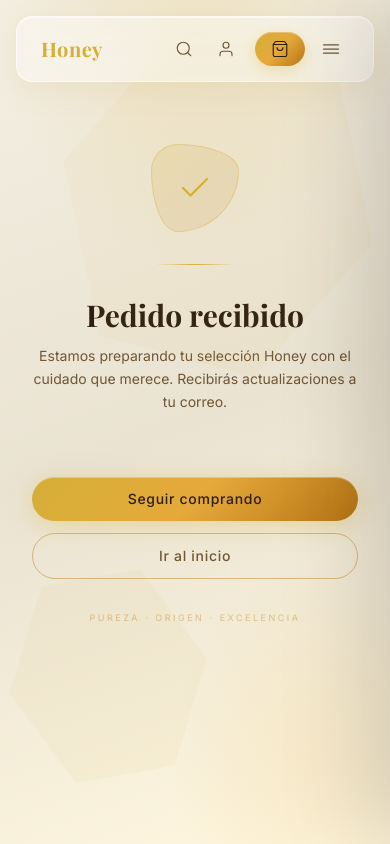
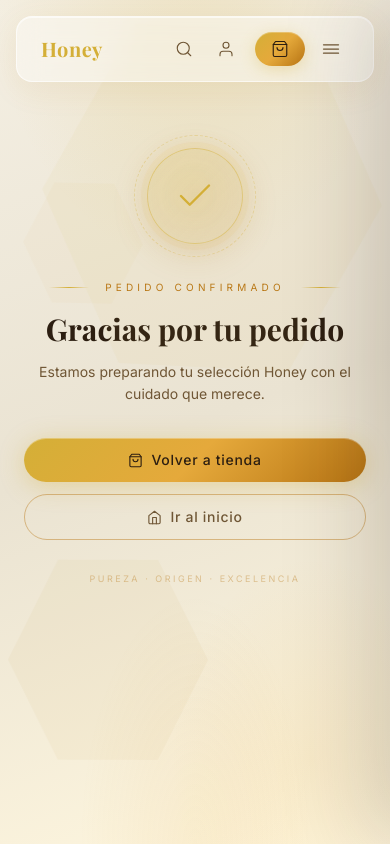
Before and after one commit to GaliGara/honey-app, a Next.js app: page /gracias in a window 390 px wide. Shown: the top 844 px of the page. Built offline with nearby package versions, Linux system fonts and the light colour scheme; a web font is replaced by a local one.

Commit message:
feat: polish order confirmation page

```diff
--- a/src/app/globals.css
+++ b/src/app/globals.css
@@ -232,10 +232,20 @@ body {
   animation-delay: var(--card-delay, 0s);
 }
 
+/* ── Success seal entrance ────────────────────────── */
+@keyframes success-pop {
+  0%   { opacity: 0; transform: scale(0.72); }
+  60%  { opacity: 1; transform: scale(1.06); }
+  100% { opacity: 1; transform: scale(1.00); }
+}
+.success-pop {
+  animation: success-pop 0.65s cubic-bezier(0.34, 1.56, 0.64, 1) both;
+}
+
 @media (prefers-reduced-motion: reduce) {
   .jar-float, .hex-drift, .drop-bob, .drop-sway,
   .float-animation, .glow-pulse, .glass-shimmer,
-  .product-float, .card-rise {
+  .product-float, .card-rise, .success-pop {
     animation: none !important;
   }
 }
--- a/src/app/gracias/page.tsx
+++ b/src/app/gracias/page.tsx
@@ -8,6 +8,74 @@ export const metadata: Metadata = {
   description: "Tu pedido ha sido recibido. Gracias por confiar en Honey.",
 };
 
+/* ── Animated decorative hexes (server-renderable) ───────── */
+function PageDecor() {
+  return (
+    <>
+      {/* Large right hex */}
+      <div
+        aria-hidden
+        className="hex-shape hex-drift absolute pointer-events-none"
+        style={{
+          width: 340,
+          height: 340,
+          right: "2%",
+          top: "4%",
+          background: "rgba(212,175,55,0.05)",
+          transform: "rotate(15deg)",
+          ["--hd" as string]: "13s",
+        }}
+      />
+      {/* Small bottom-left hex */}
+      <div
+        aria-hidden
+        className="hex-shape hex-drift absolute pointer-events-none"
+        style={{
+          width: 200,
+          height: 200,
+          left: "2%",
+          bottom: "10%",
+          background: "rgba(184,117,20,0.04)",
+          transform: "rotate(-10deg)",
+          ["--hd" as string]: "10.5s",
+          animationDelay: "-4.5s",
+        }}
+      />
+      {/* Accent top-left hex */}
+      <div
+        aria-hidden
+        className="hex-shape hex-drift absolute pointer-events-none"
+        style={{
+          width: 120,
+          height: 120,
+          left: "6%",
+          top: "22%",
+          background: "rgba(229,169,59,0.035)",
+          transform: "rotate(25deg)",
+          ["--hd" as string]: "16s",
+          animationDelay: "-7s",
+        }}
+      />
+      {/* Bottom ambient warm glow */}
+      <div
+        aria-hidden
+        style={{
+          position: "absolute",
+          bottom: 0,
+          left: "50%",
+          transform: "translateX(-50%)",
+          width: "60%",
+          height: "30%",
+          background:
+            "radial-gradient(ellipse at bottom, rgba(229,169,59,0.09) 0%, transparent 70%)",
+          pointerEvents: "none",
+        }}
+      />
+    </>
+  );
+}
+
+/* ── Page ─────────────────────────────────────────────────── */
 export default async function GraciasPage({
   searchParams,
 }: {
@@ -19,35 +87,8 @@ export default async function GraciasPage({
     <>
       <Navbar />
 
-      <main
-        className="warm-radial-bg relative min-h-screen pt-28 pb-16 px-4 overflow-hidden"
-      >
-        {/* Ambient decorative elements */}
-        <div
-          aria-hidden
-          className="hex-shape absolute pointer-events-none"
-          style={{
-            width: 320,
-            height: 320,
-            right: "3%",
-            top: "5%",
-            background: "rgba(212,175,55,0.05)",
-            transform: "rotate(15deg)",
-          }}
-        />
-        <div
-          aria-hidden
-          className="hex-shape absolute pointer-events-none"
-          style={{
-            width: 200,
-            height: 200,
-            left: "2%",
-            bottom: "8%",
-            background: "rgba(184,117,20,0.04)",
-            transform: "rotate(-10deg)",
-          }}
-        />
-
+      <main className="warm-radial-bg relative min-h-screen pt-28 pb-16 px-4 overflow-hidden">
+        <PageDecor />
         <CheckoutSuccessCard orderNumber={params.order} />
       </main>
 
--- a/src/components/checkout/checkout-success-card.tsx
+++ b/src/components/checkout/checkout-success-card.tsx
@@ -10,54 +10,30 @@ import {
   buildEmailProofUrl,
 } from "@/constants/payment";
 
-/* ── Icon components ────────────────────────────────────────── */
+/* ══════════════════════════════════════════════════════════
+   Icon components
+   ══════════════════════════════════════════════════════════ */
 
-function HexCheck() {
+function WhatsAppIcon() {
   return (
-    <div
-      aria-hidden
-      style={{
-        width: 88,
-        height: 88,
-        borderRadius: "30% 70% 70% 30% / 30% 30% 70% 70%",
-        background:
-          "linear-gradient(135deg, rgba(212,175,55,0.18) 0%, rgba(184,117,20,0.12) 100%)",
-        border: "1px solid rgba(212,175,55,0.35)",
-        display: "flex",
-        alignItems: "center",
-        justifyContent: "center",
-      }}
-    >
-      <svg
-        width="36"
-        height="36"
-        viewBox="0 0 24 24"
-        fill="none"
-        stroke="#D4AF37"
-        strokeWidth="1.5"
-        strokeLinecap="round"
-        strokeLinejoin="round"
-      >
-        <path d="M20 6L9 17l-5-5" />
+    <svg width="16" height="16" viewBox="0 0 24 24" fill="none" stroke="currentColor" strokeWidth="1.8" strokeLinecap="round" strokeLinejoin="round" aria-hidden>
+      <path d="M21 11.5a8.38 8.38 0 0 1-.9 3.8 8.5 8.5 0 0 1-7.6 4.7 8.38 8.38 0 0 1-3.8-.9L3 21l1.9-5.7a8.38 8.38 0 0 1-.9-3.8 8.5 8.5 0 0 1 4.7-7.6 8.38 8.38 0 0 1 3.8-.9h.5a8.48 8.48 0 0 1 8 8v.5z" />
     </svg>
-    </div>
+  );
+}
+
+function MailIcon() {
+  return (
+    <svg width="16" height="16" viewBox="0 0 24 24" fill="none" stroke="currentColor" strokeWidth="1.8" strokeLinecap="round" strokeLinejoin="round" aria-hidden>
+      <path d="M4 4h16c1.1 0 2 .9 2 2v12c0 1.1-.9 2-2 2H4c-1.1 0-2-.9-2-2V6c0-1.1.9-2 2-2z" />
+      <polyline points="22,6 12,13 2,6" />
+    </svg>
   );
 }
 
 function InfoIcon() {
   return (
-    <svg
-      width="15"
-      height="15"
-      viewBox="0 0 24 24"
-      fill="none"
-      stroke="currentColor"
-      strokeWidth="1.8"
-      strokeLinecap="round"
-      strokeLinejoin="round"
-      aria-hidden
-      style={{ flexShrink: 0, marginTop: 1 }}
-    >
+    <svg width="15" height="15" viewBox="0 0 24 24" fill="none" stroke="currentColor" strokeWidth="1.8" strokeLinecap="round" strokeLinejoin="round" aria-hidden style={{ flexShrink: 0, marginTop: 1 }}>
       <circle cx="12" cy="12" r="10" />
       <line x1="12" y1="8" x2="12" y2="12" />
       <line x1="12" y1="16" x2="12.01" y2="16" />
@@ -65,57 +41,9 @@ function InfoIcon() {
   );
 }
 
-function WhatsAppIcon() {
-  return (
-    <svg
-      width="15"
-      height="15"
-      viewBox="0 0 24 24"
-      fill="none"
-      stroke="currentColor"
-      strokeWidth="1.8"
-      strokeLinecap="round"
-      strokeLinejoin="round"
-      aria-hidden
-    >
-      <path d="M21 11.5a8.38 8.38 0 0 1-.9 3.8 8.5 8.5 0 0 1-7.6 4.7 8.38 8.38 0 0 1-3.8-.9L3 21l1.9-5.7a8.38 8.38 0 0 1-.9-3.8 8.5 8.5 0 0 1 4.7-7.6 8.38 8.38 0 0 1 3.8-.9h.5a8.48 8.48 0 0 1 8 8v.5z" />
-    </svg>
-  );
-}
-
-function MailIcon() {
-  return (
-    <svg
-      width="15"
-      height="15"
-      viewBox="0 0 24 24"
-      fill="none"
-      stroke="currentColor"
-      strokeWidth="1.8"
-      strokeLinecap="round"
-      strokeLinejoin="round"
-      aria-hidden
-    >
-      <path d="M4 4h16c1.1 0 2 .9 2 2v12c0 1.1-.9 2-2 2H4c-1.1 0-2-.9-2-2V6c0-1.1.9-2 2-2z" />
-      <polyline points="22,6 12,13 2,6" />
-    </svg>
-  );
-}
-
 function AlertTriangleIcon() {
   return (
-    <svg
-      width="14"
-      height="14"
-      viewBox="0 0 24 24"
-      fill="none"
-      stroke="currentColor"
-      strokeWidth="1.8"
-      strokeLinecap="round"
-      strokeLinejoin="round"
-      aria-hidden
-      style={{ flexShrink: 0, marginTop: 1 }}
-    >
+    <svg width="14" height="14" viewBox="0 0 24 24" fill="none" stroke="currentColor" strokeWidth="1.8" strokeLinecap="round" strokeLinejoin="round" aria-hidden style={{ flexShrink: 0, marginTop: 1 }}>
       <path d="M10.29 3.86L1.82 18a2 2 0 0 0 1.71 3h16.94a2 2 0 0 0 1.71-3L13.71 3.86a2 2 0 0 0-3.42 0z" />
       <line x1="12" y1="9" x2="12" y2="13" />
       <line x1="12" y1="17" x2="12.01" y2="17" />
@@ -123,7 +51,107 @@ function AlertTriangleIcon() {
   );
 }
 
-/* ── Shared sub-components ──────────────────────────────────── */
+function ShoppingIcon() {
+  return (
+    <svg width="15" height="15" viewBox="0 0 24 24" fill="none" stroke="currentColor" strokeWidth="1.8" strokeLinecap="round" strokeLinejoin="round" aria-hidden>
+      <path d="M6 2L3 6v14a2 2 0 0 0 2 2h14a2 2 0 0 0 2-2V6l-3-4z" />
+      <line x1="3" y1="6" x2="21" y2="6" />
+      <path d="M16 10a4 4 0 0 1-8 0" />
+    </svg>
+  );
+}
+
+function HomeIcon() {
+  return (
+    <svg width="15" height="15" viewBox="0 0 24 24" fill="none" stroke="currentColor" strokeWidth="1.8" strokeLinecap="round" strokeLinejoin="round" aria-hidden>
+      <path d="M3 9l9-7 9 7v11a2 2 0 0 1-2 2H5a2 2 0 0 1-2-2z" />
+      <polyline points="9 22 9 12 15 12 15 22" />
+    </svg>
+  );
+}
+
+/* ══════════════════════════════════════════════════════════
+   Success seal — animated entrance + glow-pulse halo
+   ══════════════════════════════════════════════════════════ */
+
+function SuccessSeal() {
+  return (
+    <div
+      className="success-pop"
+      style={{
+        position: "relative",
+        width: 104,
+        height: 104,
+        display: "flex",
+        alignItems: "center",
+        justifyContent: "center",
+      }}
+    >
+      {/* Ambient pulsing glow */}
+      <div
+        aria-hidden
+        className="glow-pulse"
+        style={{
+          position: "absolute",
+          inset: -22,
+          borderRadius: "50%",
+          background:
+            "radial-gradient(ellipse, rgba(212,175,55,0.22) 0%, transparent 68%)",
+          pointerEvents: "none",
+          ["--gpdelay" as string]: "0.4s",
+        }}
+      />
+
+      {/* Dashed outer ring */}
+      <div
+        aria-hidden
+        style={{
+          position: "absolute",
+          inset: -9,
+          borderRadius: "50%",
+          border: "1px dashed rgba(212,175,55,0.30)",
+        }}
+      />
+
+      {/* Main seal circle */}
+      <div
+        style={{
+          width: 96,
+          height: 96,
+          borderRadius: "50%",
+          background:
+            "linear-gradient(135deg, rgba(212,175,55,0.16) 0%, rgba(184,117,20,0.10) 100%)",
+          border: "1.5px solid rgba(212,175,55,0.44)",
+          boxShadow: [
+            "0 0 0 6px rgba(212,175,55,0.06)",
+            "0 8px 36px rgba(184,117,20,0.18)",
+          ].join(", "),
+          display: "flex",
+          alignItems: "center",
+          justifyContent: "center",
+        }}
+      >
+        <svg
+          width="42"
+          height="42"
+          viewBox="0 0 24 24"
+          fill="none"
+          stroke="#D4AF37"
+          strokeWidth="1.4"
+          strokeLinecap="round"
+          strokeLinejoin="round"
+          aria-label="Pedido confirmado"
+        >
+          <path d="M20 6L9 17l-5-5" />
+        </svg>
+      </div>
+    </div>
+  );
+}
+
+/* ══════════════════════════════════════════════════════════
+   Shared sub-components
+   ══════════════════════════════════════════════════════════ */
 
 function SectionHeader({ title }: { title: string }) {
   return (
@@ -149,12 +177,11 @@ function BankDataRow({ label, value, highlight }: BankDataRowProps) {
   return (
     <div
       className="py-2.5"
-      style={{ borderBottom: "1px solid rgba(212,175,55,0.1)" }}
+      style={{ borderBottom: "1px solid rgba(212,175,55,0.10)" }}
     >
       {/*
-        Mobile (default): label arriba, valor abajo — evita cortes feos en
-        textos largos como "Honey Productos de la Colmena".
-        sm+: fila horizontal con valor alineado a la derecha.
+        Mobile: label arriba, valor abajo — evita cortes en textos largos
+        sm+: fila horizontal, valor alineado a la derecha
       */}
       <div className="flex flex-col sm:flex-row sm:items-center sm:justify-between gap-0.5 sm:gap-4">
         <span
@@ -167,7 +194,9 @@ function BankDataRow({ label, value, highlight }: BankDataRowProps) {
           className="sm:text-right min-w-0"
           style={{
             color: highlight ? "#D4AF37" : "#2C1E11",
-            fontFamily: highlight ? "var(--font-playfair)" : "var(--font-inter)",
+            fontFamily: highlight
+              ? "var(--font-playfair)"
+              : "var(--font-inter)",
             fontWeight: highlight ? 700 : 500,
             fontSize: highlight ? "0.95rem" : "0.875rem",
             overflowWrap: "break-word",
@@ -181,10 +210,14 @@ function BankDataRow({ label, value, highlight }: BankDataRowProps) {
   );
 }
 
-function PaymentStatusChip({ paymentStatus }: { paymentStatus: PaymentStatus }) {
+function PaymentStatusChip({
+  paymentStatus,
+}: {
+  paymentStatus: PaymentStatus;
+}) {
   return (
     <span
-      className="inline-flex text-[9px] uppercase tracking-[0.16em] px-2.5 py-1 rounded-full"
+      className="inline-flex items-center text-[9px] uppercase tracking-[0.16em] px-2.5 py-1 rounded-full"
       style={{
         background: "rgba(212,175,55,0.12)",
         color: "#B87514",
@@ -196,6 +229,7 @@ function PaymentStatusChip({ paymentStatus }: { paymentStatus: PaymentStatus })
   );
 }
 
+/* ── Proof action buttons — WhatsApp (primary) + email (secondary) ── */
 function ProofButtons({ orderNumber }: { orderNumber: string }) {
   return (
     <div className="flex flex-col gap-2.5">
@@ -203,29 +237,17 @@ function ProofButtons({ orderNumber }: { orderNumber: string }) {
         href={buildWhatsappProofUrl(orderNumber)}
         target="_blank"
         rel="noopener noreferrer"
-        className="flex items-center justify-center gap-2 text-xs uppercase tracking-[0.12em] px-4 py-2.5 rounded-xl transition-all duration-200 w-full text-center"
-        style={{
-          background: "rgba(212,175,55,0.1)",
-          color: "#B87514",
-          border: "1px solid rgba(212,175,55,0.28)",
-          fontWeight: 500,
-        }}
+        className="premium-button text-sm flex items-center justify-center gap-2 w-full"
       >
         <WhatsAppIcon />
-        <span>Enviar comprobante por WhatsApp</span>
+        Enviar comprobante por WhatsApp
       </a>
       <a
         href={buildEmailProofUrl(orderNumber)}
-        className="flex items-center justify-center gap-2 text-xs uppercase tracking-[0.12em] px-4 py-2.5 rounded-xl transition-all duration-200 w-full text-center"
-        style={{
-          background: "rgba(255,255,255,0.55)",
-          color: "#6F5635",
-          border: "1px solid rgba(212,175,55,0.2)",
-          fontWeight: 500,
-        }}
+        className="secondary-button text-sm flex items-center justify-center gap-2 w-full"
       >
         <MailIcon />
-        <span>Enviar comprobante por email</span>
+        Enviar comprobante por email
       </a>
     </div>
   );
@@ -260,7 +282,7 @@ function PlaceholderWarning() {
       <AlertTriangleIcon />
       <p
         className="text-[10px] leading-relaxed"
-        style={{ color: "rgba(184,117,20,0.7)" }}
+        style={{ color: "rgba(184,117,20,0.70)" }}
       >
         Datos de placeholder — se actualizarán con información bancaria real
         antes del lanzamiento.
@@ -269,7 +291,9 @@ function PlaceholderWarning() {
   );
 }
 
-/* ── Payment instruction blocks ─────────────────────────────── */
+/* ══════════════════════════════════════════════════════════
+   Payment instruction blocks — LOGIC UNCHANGED
+   ══════════════════════════════════════════════════════════ */
 
 interface PaymentInstructionsProps {
   paymentMethod: PaymentMethod;
@@ -292,7 +316,6 @@ function PaymentInstructions({
           <SectionHeader title="Datos para transferencia SPEI" />
           <PaymentStatusChip paymentStatus={paymentStatus} />
         </div>
-
         <div className="flex flex-col">
           <BankDataRow label="Banco"      value={c.bankName} />
           <BankDataRow label="Titular"    value={c.accountHolder} />
@@ -301,7 +324,6 @@ function PaymentInstructions({
           <BankDataRow label="WhatsApp"   value={c.whatsappDisplay} />
           <BankDataRow label="Email"      value={c.email} />
         </div>
-
         <ProofButtons orderNumber={orderNumber} />
         <ConfirmationNote />
         <PlaceholderWarning />
@@ -317,7 +339,6 @@ function PaymentInstructions({
           <SectionHeader title="Datos para depósito bancario" />
           <PaymentStatusChip paymentStatus={paymentStatus} />
         </div>
-
         <div className="flex flex-col">
           <BankDataRow label="Banco"      value={c.bankName} />
           <BankDataRow label="Titular"    value={c.accountHolder} />
@@ -326,7 +347,6 @@ function PaymentInstructions({
           <BankDataRow label="WhatsApp"   value={c.whatsappDisplay} />
           <BankDataRow label="Email"      value={c.email} />
         </div>
-
         <ProofButtons orderNumber={orderNumber} />
         <ConfirmationNote />
         <PlaceholderWarning />
@@ -334,7 +354,7 @@ function PaymentInstructions({
     );
   }
 
-  /* ── Pago contra entrega — caso final (único restante) ── */
+  /* ── Pago contra entrega — único caso restante ── */
   return (
     <div className="glass-panel rounded-2xl p-6 w-full flex flex-col gap-4">
       <div className="flex items-start justify-between gap-3 flex-wrap">
@@ -345,11 +365,11 @@ function PaymentInstructions({
         className="flex items-start gap-2.5 rounded-xl px-4 py-3"
         style={{
           background: "rgba(212,175,55,0.07)",
-          border: "1px solid rgba(212,175,55,0.2)",
+          border: "1px solid rgba(212,175,55,0.20)",
         }}
       >
         <InfoIcon />
-        <div className="flex flex-col gap-1">
+        <div className="flex flex-col gap-1.5">
           <p className="text-sm font-medium" style={{ color: "#2C1E11" }}>
             Pagarás al momento de la entrega.
           </p>
@@ -363,7 +383,9 @@ function PaymentInstructions({
   );
 }
 
-/* ── Main component ─────────────────────────────────────────── */
+/* ══════════════════════════════════════════════════════════
+   Main export — logic identical to original
+   ══════════════════════════════════════════════════════════ */
 
 interface CheckoutSuccessCardProps {
   orderNumber?: string;
@@ -384,6 +406,7 @@ export default function CheckoutSuccessCard({
     }
   }, []);
 
+  /* ── Derived values — unchanged ── */
   const displayOrder = orderNumber ?? orderData?.orderNumber;
   const paymentMethod: PaymentMethod =
     orderData?.paymentMethod ?? "bank_transfer";
@@ -391,79 +414,97 @@ export default function CheckoutSuccessCard({
     orderData?.paymentStatus ?? "pending_transfer";
 
   return (
-    <div className="flex flex-col items-center text-center gap-8 max-w-2xl mx-auto py-8 sm:py-14 px-4 sm:px-6">
-      {/* Icon */}
-      <HexCheck />
+    <div className="flex flex-col items-center text-center gap-8 max-w-2xl mx-auto py-8 sm:py-14 px-2 sm:px-6">
 
-      {/* Divider */}
-      <div className="gold-divider w-20" />
+      {/* ── 1. Animated success seal ── */}
+      <SuccessSeal />
 
-      {/* Main message */}
+      {/* ── 2. Kicker + main headline ── */}
+      <div className="flex flex-col items-center gap-4">
+        <div className="flex items-center gap-4">
+          <div className="gold-divider w-10" />
+          <span
+            className="text-[10px] uppercase tracking-[0.42em]"
+            style={{ color: "#B87514" }}
+          >
+            Pedido confirmado
+          </span>
+          <div className="gold-divider w-10" />
+        </div>
+
         <div className="flex flex-col gap-3">
           <h1
-          className="text-3xl md:text-4xl font-bold"
+            className="text-3xl md:text-4xl font-bold leading-tight"
             style={{ fontFamily: "var(--font-playfair)", color: "#2C1E11" }}
           >
-          Pedido recibido
+            Gracias por tu pedido
           </h1>
           <p
             className="text-sm leading-relaxed max-w-sm mx-auto"
             style={{ color: "#6F5635" }}
           >
             Estamos preparando tu selección Honey con el cuidado que merece.
-          Recibirás actualizaciones a tu correo.
           </p>
         </div>
+      </div>
 
-      {/* Chips: número de pedido + método de pago */}
-      <div className="flex flex-col sm:flex-row gap-3 items-center justify-center flex-wrap">
+      {/* ── 3. Order number chip ── */}
       {displayOrder && (
-          <div className="glass-panel rounded-2xl px-7 py-4 flex flex-col gap-1 items-center">
+        <div
+          className="glass-panel rounded-2xl px-8 py-5 flex flex-col items-center gap-2"
+          style={{
+            boxShadow: [
+              "0 0 0 6px rgba(212,175,55,0.06)",
+              "0 8px 32px rgba(184,117,20,0.10)",
+            ].join(", "),
+            minWidth: 220,
+          }}
+        >
           <span
-              className="text-[9px] uppercase tracking-[0.3em]"
+            className="text-[10px] uppercase tracking-[0.32em]"
             style={{ color: "#B87514" }}
           >
             Número de pedido
           </span>
           <span
-              className="text-2xl font-bold"
+            className="text-3xl font-bold"
             style={{ fontFamily: "var(--font-playfair)", color: "#D4AF37" }}
           >
             {displayOrder}
           </span>
+          {orderData && (
+            <PaymentStatusChip paymentStatus={paymentStatus} />
+          )}
         </div>
       )}
+
+      {/* ── 4. Order details card ── */}
       {orderData && (
-          <div className="glass-panel rounded-2xl px-5 py-4 flex flex-col gap-1 items-center">
+        <div className="glass-panel rounded-2xl p-4 sm:p-6 w-full text-left flex flex-col gap-4">
+          <div className="flex items-center justify-between gap-3 flex-wrap">
+            <SectionHeader title="Detalles del pedido" />
             <span
-              className="text-[9px] uppercase tracking-[0.3em]"
-              style={{ color: "#B87514" }}
-            >
-              Método de pago
-            </span>
-            <span
-              className="text-sm font-semibold"
-              style={{ fontFamily: "var(--font-playfair)", color: "#2C1E11" }}
+              className="text-[9px] uppercase tracking-[0.20em]"
+              style={{ color: "rgba(111,86,53,0.45)" }}
             >
               {getPaymentMethodLabel(paymentMethod)}
             </span>
           </div>
-        )}
-      </div>
 
-      {/* Order details card */}
-      {orderData && (
-        <div className="glass-panel rounded-2xl p-4 sm:p-6 w-full text-left flex flex-col gap-4">
-          <SectionHeader title="Detalles del pedido" />
-
-          <div className="grid grid-cols-[auto_1fr] gap-x-4 sm:gap-x-8 gap-y-2.5 text-sm">
+          <div className="grid grid-cols-[auto_1fr] gap-x-5 sm:gap-x-8 gap-y-3 text-sm">
             <span style={{ color: "#6F5635" }}>Cliente</span>
             <span style={{ color: "#2C1E11", fontWeight: 500 }}>
               {orderData.customerName}
             </span>
 
             <span style={{ color: "#6F5635" }}>Email</span>
-            <span style={{ color: "#2C1E11", wordBreak: "break-all" }}>
+            <span
+              style={{
+                color: "#2C1E11",
+                wordBreak: "break-all",
+                overflowWrap: "break-word",
+              }}
+            >
               {orderData.customerEmail}
             </span>
 
@@ -473,7 +514,7 @@ export default function CheckoutSuccessCard({
               {orderData.itemCount === 1 ? "artículo" : "artículos"}
             </span>
 
-            <span style={{ color: "#6F5635" }}>Total del pedido</span>
+            <span style={{ color: "#6F5635" }}>Total</span>
             <span
               style={{
                 fontFamily: "var(--font-playfair)",
@@ -488,7 +529,7 @@ export default function CheckoutSuccessCard({
         </div>
       )}
 
-      {/* Payment instructions — requires both orderData and displayOrder */}
+      {/* ── 5. Payment instructions — requires orderData + displayOrder ── */}
       {orderData && displayOrder && (
         <div className="w-full text-left">
           <PaymentInstructions
@@ -499,16 +540,25 @@ export default function CheckoutSuccessCard({
         </div>
       )}
 
-      {/* CTAs */}
+      {/* ── 6. Final CTAs ── */}
       <div className="flex flex-col sm:flex-row gap-3 w-full sm:w-auto">
-        <a href="/tienda" className="premium-button text-sm">
-          Seguir comprando
+        <a
+          href="/tienda"
+          className="premium-button text-sm flex items-center justify-center gap-2 w-full sm:w-auto"
+        >
+          <ShoppingIcon />
+          Volver a tienda
         </a>
-        <a href="/" className="secondary-button text-sm">
+        <a
+          href="/"
+          className="secondary-button text-sm flex items-center justify-center gap-2 w-full sm:w-auto"
+        >
+          <HomeIcon />
           Ir al inicio
         </a>
       </div>
 
+      {/* ── 7. Brand tagline ── */}
       <p
         className="text-[9px] uppercase tracking-[0.28em]"
         style={{ color: "rgba(184,117,20,0.38)" }}
```
Lines whose indentation alone changed are shown as unchanged.
